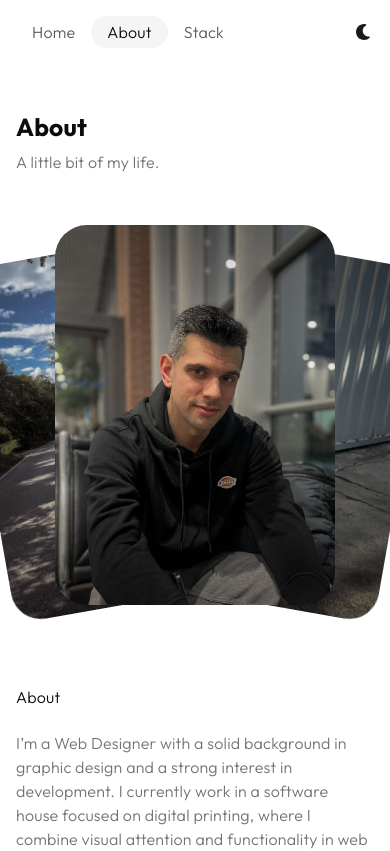
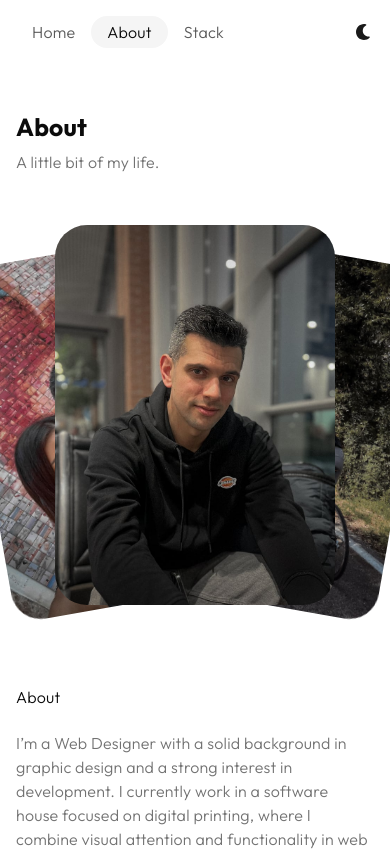
Before and after one commit to andrea-salvalaggio/portfolio, a Nuxt app: page /about in a window 390 px wide. Shown: the top 851 px of the page. Built offline with nearby package versions, Linux system fonts and the light colour scheme.

Commit message:
feat: update mobileCards order and replace image for consistency

```diff
--- a/app/assets/scss/_general.scss
+++ b/app/assets/scss/_general.scss
@@ -15,7 +15,6 @@ body {
 
     p,
     a {
-
         color: $primary-text;
     }
 
--- a/app/components/sections/FanDeckSection.vue
+++ b/app/components/sections/FanDeckSection.vue
@@ -13,9 +13,9 @@ const cards = [
 ]
 
 const mobileCards = [
+    { image: '/img/deck/andrea-elisa.jpg', alt: 'Andrea ed Elisa' },
+    { image: '/img/deck/andrea.jpg', alt: 'Ritratto di Andrea' },
     { image: '/img/deck/bici-2.jpg', alt: 'Andrea in bici & company' },
-    { image: '/img/deck/andrea.jpg', alt: 'Ritratto di Andrea' },
-    { image: '/img/deck/sissi.jpg', alt: 'Sissi' }
 ]
 
 const desktopFanSettings = {
```
Also changed, not shown: public/img/deck/andrea-elisa.jpg.
